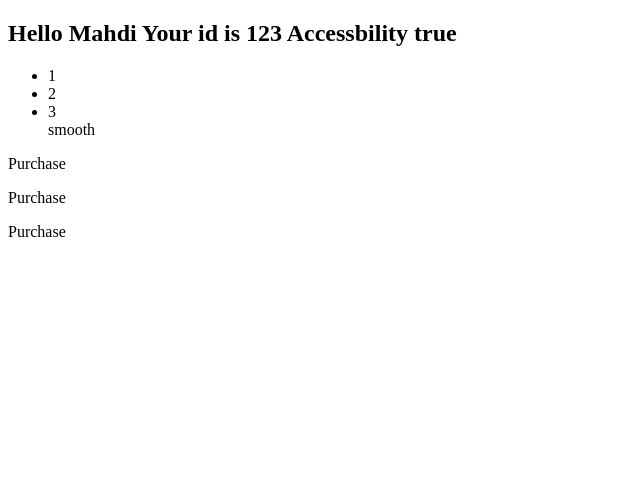
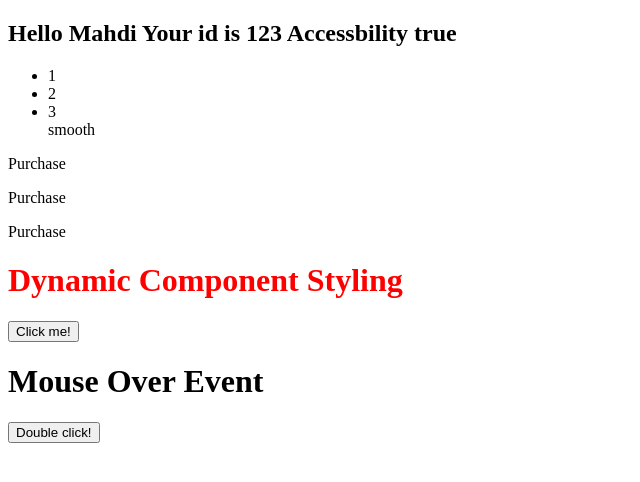
Before and after one commit to MdMahdiHasanTazelly/Web_Practice, a React (Create React App) app in the folder React/basic/: page / in a window 1280 px wide. Shown: the top 482 px of the page, without its empty margins (0-640 px from the left). Built offline with nearby package versions, Linux system fonts and the light colour scheme.

Commit message:
Clouser in JavaScript

```diff
--- a/React/basic/src/App.js
+++ b/React/basic/src/App.js
@@ -1,6 +1,8 @@
 import Prop from "./Prop.js";
 import PropArray from "./PropArray.js";
 import Conditionals from "./Conditionals.js";
+import ComponentStyling from "./ComponentStyling.js";
+import EventHandling from "./EventHandling.js";
 
 function App() {
   return (
@@ -15,6 +17,14 @@ function App() {
       {/* Conditionals */}
       <Conditionals price={40}/>
 
+
+      {/* Component styling using condition */}
+      <ComponentStyling num={-1}/>
+
+
+      {/* Event Handling */}
+      <EventHandling/>
+
     </div>
   );
 }
--- /dev/null
+++ b/React/basic/src/ComponentStyling.js
@@ -0,0 +1,11 @@
+function ComponentStyling({num}) {
+    return (
+        <div>
+            <h1 style={{color: num>0 ? "Yellow": "Red"}}>
+                Dynamic Component Styling
+            </h1>
+        </div>
+    );
+}
+
+export default ComponentStyling;
--- /dev/null
+++ b/React/basic/src/EventHandling.js
@@ -0,0 +1,23 @@
+function EventHandling() {
+    function handleClick(){
+        console.log(`The button is clicked!`);
+    }
+    function handleMouseOver(){
+        console.log(`Mouse Over handler.`);
+    }
+    function handleDoubleClick(){
+        console.log(`Double CLick handler.`);
+    }
+
+    return (
+        <div>
+            <button onClick={handleClick}>Click me!</button>
+
+            <h1 onMouseOver={handleMouseOver}>Mouse Over Event</h1>
+
+            <button onDoubleClick={handleDoubleClick}>Double click!</button>
+        </div>
+     );
+}
+
+export default EventHandling;
```
Also changed, not shown: 1 other file (tests, documents, lock files or other folders).
